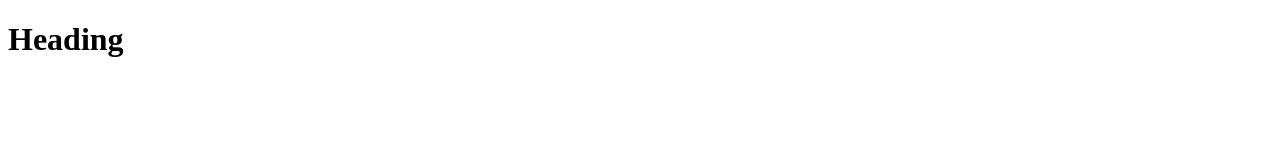
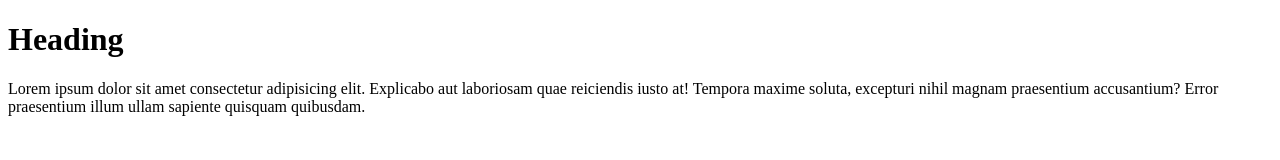
Before and after one commit to HaseebAsif/html-project-new, a plain HTML site: page index.html in a window 1280 px wide. Drawn offline with Linux system fonts and the light colour scheme.

Commit message:
Paragraph Added

```diff
--- a/index.html
+++ b/index.html
@@ -7,5 +7,11 @@
   </head>
   <body>
     <h1>Heading</h1>
+    <p>
+      Lorem ipsum dolor sit amet consectetur adipisicing elit. Explicabo aut
+      laboriosam quae reiciendis iusto at! Tempora maxime soluta, excepturi
+      nihil magnam praesentium accusantium? Error praesentium illum ullam
+      sapiente quisquam quibusdam.
+    </p>
   </body>
 </html>
```
